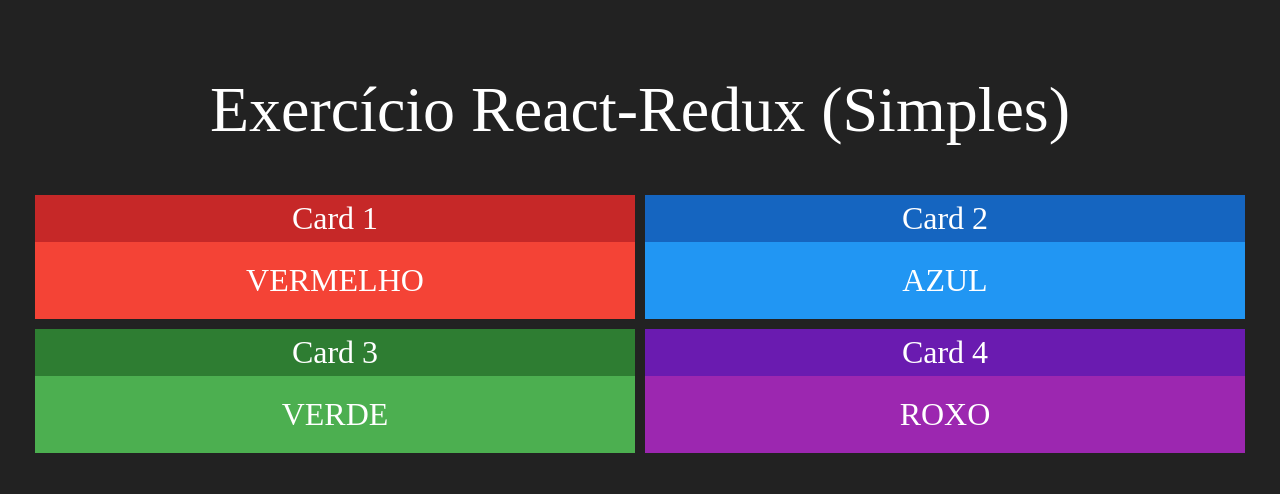
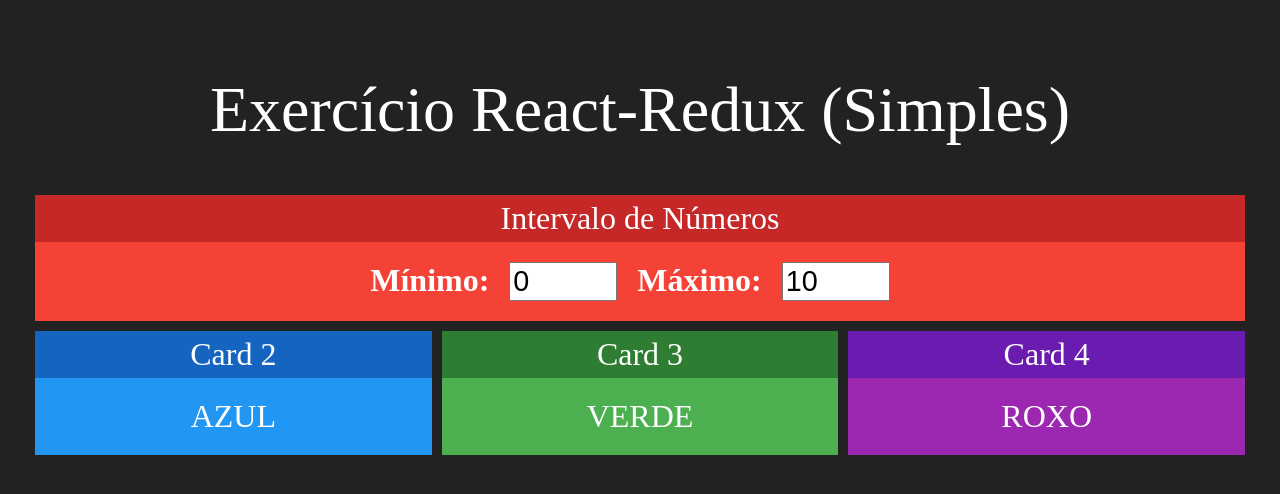
Before and after one commit to Felipe1501/felipe-react-redux, a React (Create React App) app: page / in a window 1280 px wide. Shown: the top 494 px of the page. Built offline with nearby package versions, Linux system fonts and the light colour scheme.

Commit message:
aula 159 add: component Interval

```diff
--- a/src/App.js
+++ b/src/App.js
@@ -1,22 +1,24 @@
 import logo from './logo.svg';
 import './App.css';
 import Card from './components/Card';
+import Interval from './components/Interval';
 
 function App() {
   return (
     <div className="App">
       <h1>Exercício React-Redux (Simples)</h1>
       <div className='linha'>
-        <Card title="Card 1" red>
+        <Interval >
           VERMELHO
-        </Card>
-        <Card title="Card 2" blue>
-          AZUL
-        </Card>
+        </Interval>
+
 
 
       </div>
       <div className='linha'>
+      <Card title="Card 2" blue>
+          AZUL
+        </Card>
         <Card title="Card 3" green>
          VERDE
         </Card>
--- /dev/null
+++ b/src/components/Interval.css
@@ -0,0 +1,6 @@
+.Interval input {
+    font-size: 1.8rem;
+    margin-left: 20px;
+    margin-right: 20px;
+    width: 100px;
+}
--- /dev/null
+++ b/src/components/Interval.jsx
@@ -0,0 +1,21 @@
+import './Interval.css';
+import React from 'react';
+
+import Card from './Card';
+
+export default props => {
+    return (
+        <Card title="Intervalo de Números" red>
+            <div className="Interval">
+            <span>
+                <strong>Mínimo:</strong>
+                <input type="number" value={0} readOnly />
+            </span>
+            <span>
+                <strong>Máximo:</strong>
+                <input type="number" value={10} readOnly />
+            </span>
+            </div>
+        </Card>
+    )
+}
```
